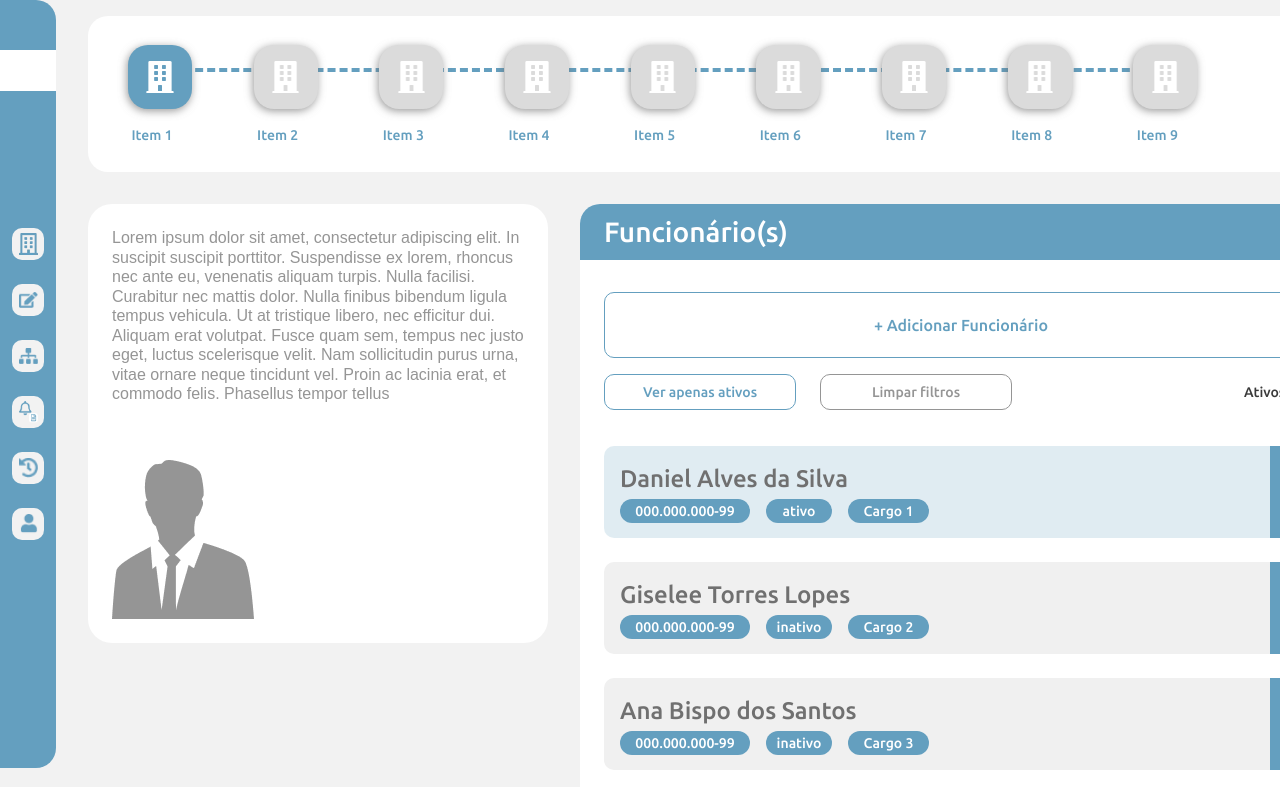
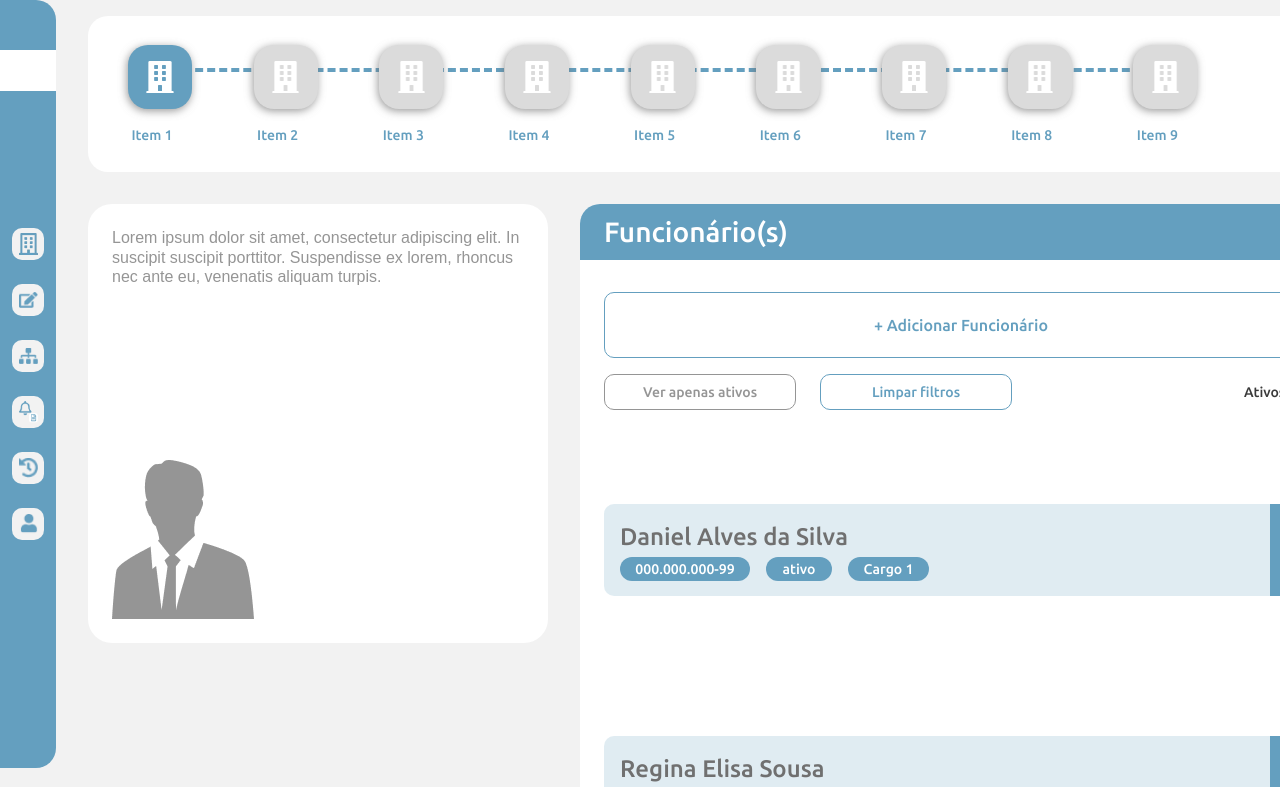
Before and after one commit to EriveltonMGit/Desafio-Front, a Next.js app: page /Pages/Home in a window 1280 px wide. Shown: the top 787 px of the page. Built offline with nearby package versions, Linux system fonts and the light colour scheme.

Commit message:
first: add function filtros

```diff
--- a/src/Components/FormAntDesing/AntDesingForm.tsx
+++ b/src/Components/FormAntDesing/AntDesingForm.tsx
@@ -147,7 +147,7 @@ const InstallerForm = () => {
     if (container_group_2) {
 
       if ( container_group_2.style.height === "344px") {
-        container_group_2.style.height = "20%";
+        container_group_2.style.height = "auto";
       } else {
         container_group_2.style.height = "auto";
       }
--- a/src/app/Pages/Home/Home.css
+++ b/src/app/Pages/Home/Home.css
@@ -217,7 +217,7 @@
         color: #959595;
       }
     }
-    button:nth-child(1) {
+    button:nth-child(2) {
       border: 1px solid #649fbf;
       p {
         color: #649fbf;
@@ -233,6 +233,22 @@
     line-height: 16.09px;
     font-weight: 400;
     color: #3a3a3a;
+  }
+  .btn_ativos{
+    width: 192px;
+    height: 36px;
+    border-radius: 10px;
+    border: 1px solid #959595;
+    top: 10px;
+    right: 40px;
+    left: 40px;
+    display: flex;
+    align-items: center;
+    justify-content: center;
+    margin-bottom: 0px;
+    gap: 10px;
+    cursor: pointer;
+
   }
 }
 
@@ -685,7 +701,7 @@
           color: #959595;
         }
       }
-      button:nth-child(1) {
+      button:nth-child(2) {
         border: 1px solid #649fbf;
         p {
           color: #649fbf;
@@ -1125,7 +1141,7 @@
           padding: 0.5rem;
         }
       }
-      button:nth-child(1) {
+      button:nth-child(2) {
         border: 1px solid #649fbf;
         p {
           color: #649fbf;
@@ -1623,7 +1639,7 @@
           padding: 0.5rem;
         }
       }
-      button:nth-child(1) {
+      button:nth-child(2) {
         border: 1px solid #649fbf;
         p {
           color: #649fbf;
@@ -2148,7 +2164,7 @@
         color: #959595;
       }
     }
-    button:nth-child(1) {
+    button:nth-child(2) {
       border: 1px solid #649fbf;
       p {
         color: #649fbf;
--- a/src/app/Pages/Home/page.tsx
+++ b/src/app/Pages/Home/page.tsx
@@ -9,26 +9,9 @@ import ItemsStatus from "@/Components/ItemsStatus/ItemsStatus";
 import Switch from "antd/es/switch";
 
 function Home() {
-  // Estado para controlar se o CRUD está visível
   const [crudVisible, setCrudVisible] = useState<number | null>(null);
+  const [isCompleted, setIsCompleted] = useState<boolean>(false);
 
-  // Estado para controlar se o Switch está ativado (etapa concluída)
-  const [isCompleted, setIsCompleted] = useState<boolean>(false);
-  // Estado para controlar o efeito de piscar do Switch
-
-
-  // Função para exibir ou esconder o formulário de CRUD
-  const mostrarDivCrud = (id: number, e?: { preventDefault: () => void }) => {
-    if (e) e.preventDefault(); // Evita o comportamento padrão do evento (evita o refresh da página)
-    setCrudVisible(crudVisible === id ? null : id); // Alterna entre mostrar ou esconder o CRUD baseado no id
-  };
-
-  // Função para manipular a mudança do Switch
-  const handleSwitchChange = (checked: boolean) => {
-    setIsCompleted(checked); // Atualiza o estado isCompleted para refletir se o Switch está ativo ou não
-  };
-
-  // Array de Funcionários, usado para renderizar os itens na lista
   const itemsFuncionarios = [
     {
       id: 1,
@@ -60,6 +43,31 @@ function Home() {
     },
   ];
 
+    // DEFINE OS FUNCIONÁRIOS INICIAIS FILTRADOS APENAS COMO ATIVOS
+  const [filteredFuncionarios, setFilteredFuncionarios] = useState(
+    itemsFuncionarios.filter((funcionario) => funcionario.estado === "ativo")
+  );
+  // EXIBE OU ESCONDE A DIV DE CRUD PARA UM FUNCIONÁRIO ESPECÍFICO
+  const mostrarDivCrud = (id: number, e?: { preventDefault: () => void }) => {
+    if (e) e.preventDefault();
+    setCrudVisible(crudVisible === id ? null : id);
+  };
+// ALTERA O ESTADO DA CHAVE "ISCOMPLETED" QUANDO O SWITCH É MODIFICADO
+  const handleSwitchChange = (checked: boolean) => {
+    setIsCompleted(checked);
+  };
+  // FILTRA E EXIBE APENAS OS FUNCIONÁRIOS ATIVOS
+  const verAtivos = (e: React.MouseEvent<HTMLButtonElement>) => {
+    e.preventDefault();
+    const ativos = itemsFuncionarios.filter((funcionario) => funcionario.estado === "ativo");
+    setFilteredFuncionarios(ativos);
+  };
+// LIMPA OS FILTROS E EXIBE TODOS OS FUNCIONÁRIOS
+  const limparFiltros = (e: React.MouseEvent<HTMLButtonElement>) => {
+    e.preventDefault();
+    setFilteredFuncionarios(itemsFuncionarios);
+  };
+
   return (
     <>
       <main className="container_home">
@@ -73,21 +81,14 @@ function Home() {
 
         <Nav />
 
-        {/* Conteúdo Principal */}
         <section className="container_sections">
           <ItemsStatus />
           <section className="section_form">
             <div className="perfil">
               <p>
-                {" "}
                 Lorem ipsum dolor sit amet, consectetur adipiscing elit. In
                 suscipit suscipit porttitor. Suspendisse ex lorem, rhoncus nec
-                ante eu, venenatis aliquam turpis. Nulla facilisi. Curabitur nec
-                mattis dolor. Nulla finibus bibendum ligula tempus vehicula. Ut
-                at tristique libero, nec efficitur dui. Aliquam erat volutpat.
-                Fusce quam sem, tempus nec justo eget, luctus scelerisque velit.
-                Nam sollicitudin purus urna, vitae ornare neque tincidunt vel.
-                Proin ac lacinia erat, et commodo felis. Phasellus tempor tellus
+                ante eu, venenatis aliquam turpis.
               </p>
               <img
                 src="/perfil-user.webp"
@@ -102,29 +103,28 @@ function Home() {
               </div>
               <section className="container_funcionarios">
                 <Link className="add_funcionario" href="/Pages/Funcionarios">
-                  <p className="rota-add-func" >
-                    + Adicionar Funcionário
-                  </p>
+                  <p className="rota-add-func">+ Adicionar Funcionário</p>
                 </Link>
                 <main className="filtros">
                   <div>
-                    <button>
+                    <button className="btn_ativos" onClick={verAtivos}>
                       <p>Ver apenas ativos</p>
                     </button>
-                    <button>
+                    <button onClick={limparFiltros}>
                       <p>Limpar filtros</p>
                     </button>
                   </div>
-                  <p className="ativos">Ativos 2/4</p>
+                  <p className="ativos">
+                    Ativos {filteredFuncionarios.filter((f) => f.estado === "ativo").length}/
+                    {itemsFuncionarios.length}
+                  </p>
                 </main>
               </section>
               <main className="container_items_list">
-                {itemsFuncionarios.map((item) => (
+                {filteredFuncionarios.map((item) => (
                   <div
                     key={item.id}
-                    className={`lista_item ${
-                      item.id === 2 || item.id === 3 ? "diferente" : ""
-                    }`}
+                    className={`lista_item ${item.estado === "inativo" ? "inativo" : ""}`}
                   >
                     <div className="area_content_funcionarios">
                       <h2 className="nome-fun">{item.nome}</h2>
@@ -137,8 +137,8 @@ function Home() {
                     <button
                       className="btn_edit"
                       onClick={(e) => {
-                        e.preventDefault(); // Evita o comportamento padrão do evento (evita o refresh da página)
-                        mostrarDivCrud(item.id, e); // Exibe ou esconde o CRUD baseado no id
+                        e.preventDefault();
+                        mostrarDivCrud(item.id, e);
                       }}
                     >
                       <img
@@ -159,31 +159,27 @@ function Home() {
 
               <section className="container_switch">
                 <h5>A etapa está concluída?</h5>
-                {/* Switch para marcar a etapa como concluída ou não */}
                 <Switch
                   className="custom-switch"
                   checkedChildren="Sim"
                   unCheckedChildren="Não"
-                  defaultChecked={isCompleted} // Define o estado inicial baseado em isCompleted
-                  onChange={handleSwitchChange} // Atualiza o estado quando o switch é alterado
+                  defaultChecked={isCompleted}
+                  onChange={handleSwitchChange}
                 />
               </section>
             </form>
           </section>
 
           <section className="px_passos">
-            {/* Botão Anterior */}
             <button className="bt_anterior">
               <Link href="/Pages/Home">Anterior</Link>
             </button>
-
-            {/* Botão Próximo */}
             <button
               className="btn_proximo"
               style={{
-                backgroundColor: isCompleted ? "#649fbf" : "", // Altera a cor de fundo do botão quando o switch está ativado
+                backgroundColor: isCompleted ? "#649fbf" : "",
               }}
-              disabled={!isCompleted} // Desabilita o botão caso o switch não esteja ativado
+              disabled={!isCompleted}
             >
               <Link href={isCompleted ? "/Pages/StaticPage" : "#"} passHref>
                 Próximo passo
```
Also changed, not shown: src/Components/FormAntDesing/AntDesingForm.css (+64 -2 lines), src/app/Pages/Funcionarios/Funcionarios.css (+11 -7 lines), db.json (line endings or trailing spaces).
